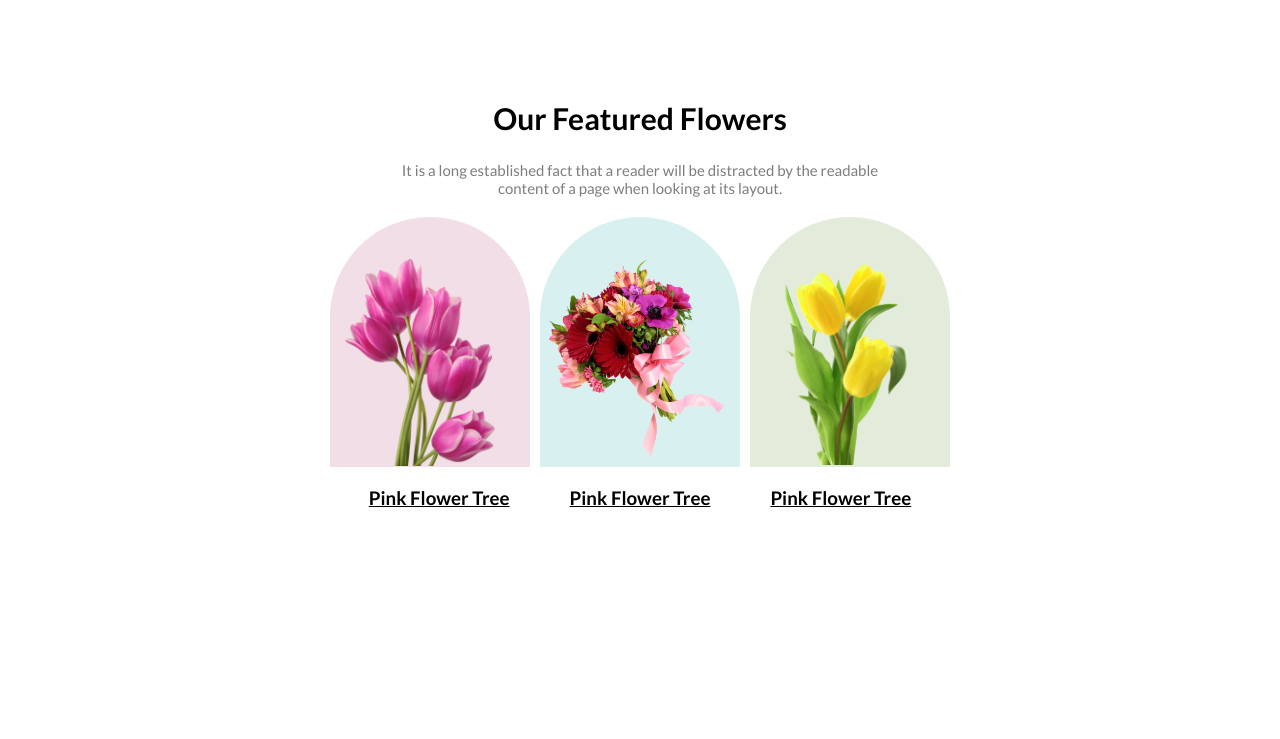
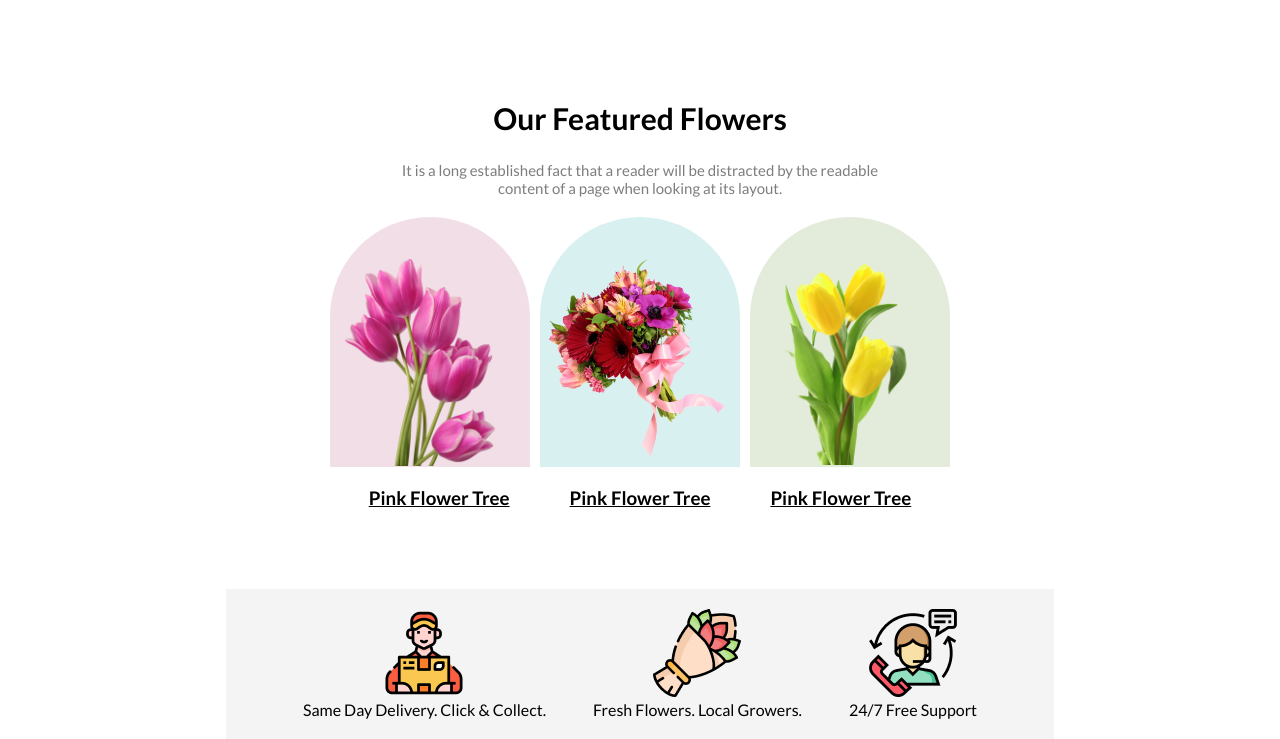
Before and after one commit to tausifislamsheik/FlowerShop, a plain HTML site: page index.html in a window 1280 px wide. Shown: the part 644-1383 px from the top of the page. Before the commit the page ends 1153 px from the top, so only its background shows below. Drawn offline with Linux system fonts and the light colour scheme.

Commit message:
delivery support section added

```diff
--- a/index.html
+++ b/index.html
@@ -63,6 +63,21 @@
                 </div>
             </div>
         </section>
+        <section class="delivery-support-section">
+            <div class="items">
+                <img src="./images/Group 57.png" alt="">
+                <p>Same Day Delivery. Click & Collect.</p>
+            </div>
+            <div class="items">
+                <img src="./images/Group 58.png" alt="">
+                <p>Fresh Flowers. Local Growers.</p>
+            </div>
+            <div class="items">
+                <img src="./images/Group 59.png" alt="">
+                <p>24/7 Free Support</p>
+            </div>
+
+        </section>
     </main>
     <footer></footer>
 </body>
--- a/style.css
+++ b/style.css
@@ -118,3 +118,20 @@ nav h3{
     padding-top: 23px;
     padding-left: 18px;
 }
+.delivery-support-section{
+    background-color: rgba(39, 39, 39, 0.05);
+    width:60%;
+    height: 10%;
+    display: flex;
+    padding: 20px 30px;
+    justify-content: space-evenly;
+    margin: auto;
+    margin-top: 80px;
+
+
+}
+
+.items{
+    text-align: center;
+
+}
```
